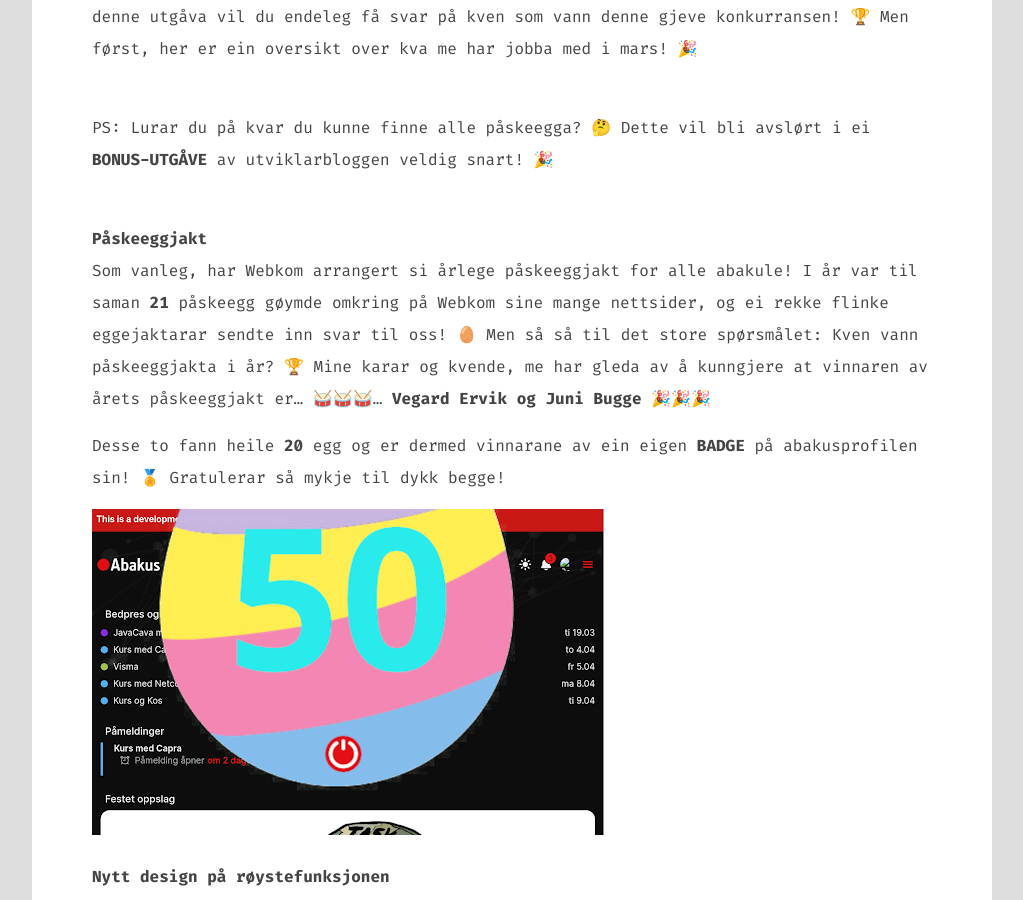
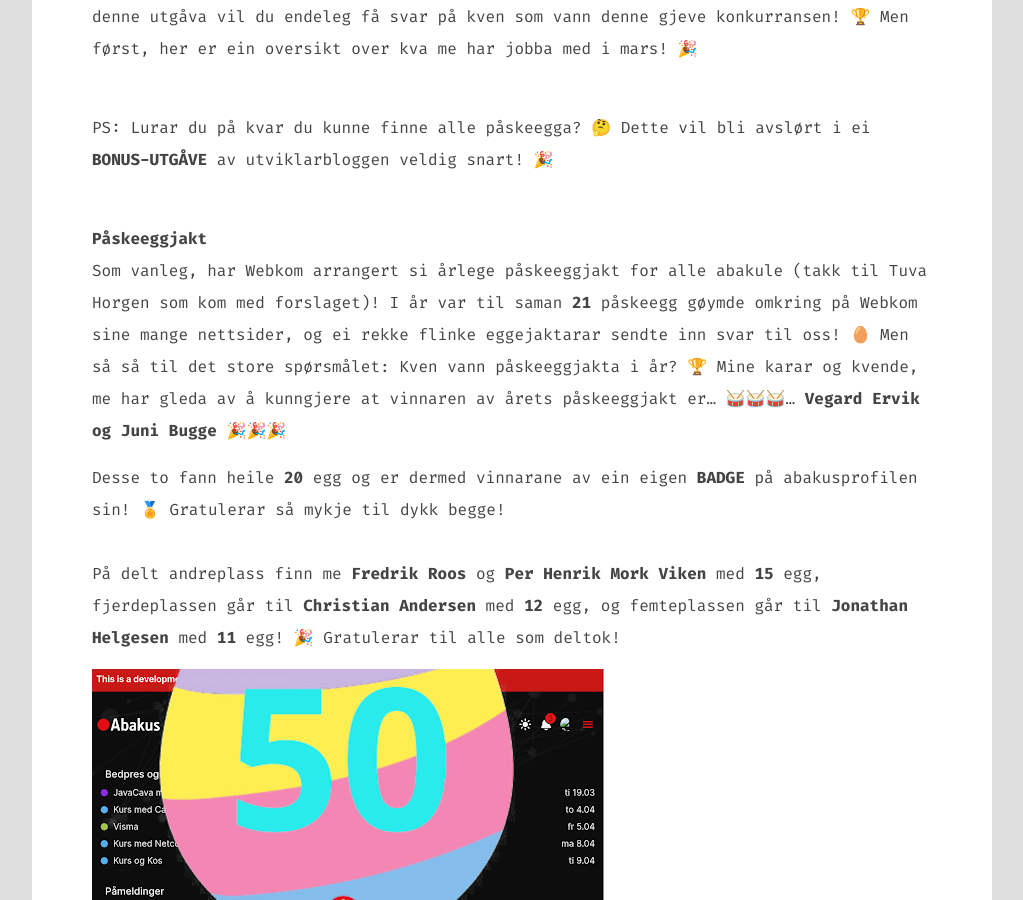
Before and after one commit to webkom/webkom.github.io, a Jekyll site: the page built from _posts/2024-04-08-mars.md, in a window 1280 px wide and 900 px high, scrolled down 336 px. Shown: the whole window, without its empty margins (128-1151 px from the left). Built offline with Jekyll 4.4.1, drawn with Linux system fonts in a browser that asks for light colours; nearby versions of some CDN libraries; comment, search, counter and statistics services are not loaded.

Commit message:
Add finalists and shoutout

```diff
--- a/_posts/2024-04-08-mars.md
+++ b/_posts/2024-04-08-mars.md
@@ -14,11 +14,15 @@ PS: Lurar du på kvar du kunne finne alle påskeegga? 🤔 Dette vil bli avslør
 
 ## Påskeeggjakt
 
-Som vanleg, har Webkom arrangert si årlege påskeeggjakt for alle abakule! I år var til saman **21** påskeegg gøymde omkring på Webkom sine mange nettsider, og ei rekke flinke eggejaktarar sendte inn svar til oss! 🥚
+Som vanleg, har Webkom arrangert si årlege påskeeggjakt for alle abakule (takk til Tuva Horgen som kom med forslaget)! I år var til saman **21** påskeegg gøymde omkring på Webkom sine mange nettsider, og ei rekke flinke eggejaktarar sendte inn svar til oss! 🥚
 Men så så til det store spørsmålet: Kven vann påskeeggjakta i år? 🏆 Mine karar og kvende, me har gleda av å kunngjere at vinnaren av årets påskeeggjakt er... 🥁🥁🥁... **Vegard Ervik og Juni Bugge** 🎉🎉🎉
 <br>
 
 Desse to fann heile **20** egg og er dermed vinnarane av ein eigen **BADGE** på abakusprofilen sin! 🏅 Gratulerar så mykje til dykk begge!
+<br>
+<br>
+På delt andreplass finn me **Fredrik Roos** og **Per Henrik Mork Viken** med **15** egg, fjerdeplassen går til **Christian Andersen** med **12** egg, og femteplassen går til **Jonathan Helgesen** med **11** egg! 🎉 Gratulerar til alle som deltok!
+
 
 ![egg](/images/posts/2024-04-08-egg.png)
 
```
